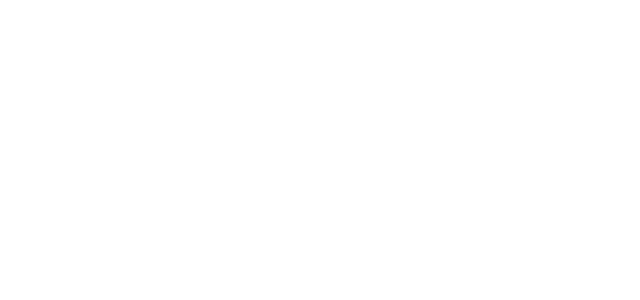
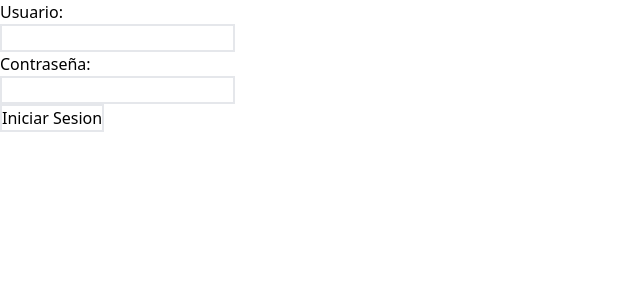
Before and after one commit to jleonardod/Bibliotek, a React (Vite) app: page / in a window 1280 px wide. Shown: the top 300 px of the page, without its empty margins (0-640 px from the left). Built offline with nearby package versions, Linux system fonts and the light colour scheme.

Commit message:
Inicio de Sesión

```diff
--- a/src/Routes.jsx
+++ /dev/null
@@ -1,15 +0,0 @@
-import { BrowserRouter, Switch, Route } from "react-router-dom"
-
-
-
-function Routes() {
-  return (
-    <BrowserRouter>
-      <Switch>
-        <Route />
-      </Switch>
-    </BrowserRouter>
-  )
-}
-
-export default Routes
--- /dev/null
+++ b/src/Rutas.jsx
@@ -0,0 +1,17 @@
+import { BrowserRouter, Routes, Route } from "react-router-dom"
+import Login from "./pages/Login.jsx"
+import Home from "./pages/Home"
+
+
+function Rutas() {
+  return (
+    <BrowserRouter>
+      <Routes>
+        <Route path="/" element={<Login/>}/>
+        <Route exact path="/Home" element={<Home/>}/>
+      </Routes>
+    </BrowserRouter>
+  )
+}
+
+export default Rutas
--- a/src/main.jsx
+++ b/src/main.jsx
@@ -1,10 +1,10 @@
 import React from 'react'
 import ReactDOM from 'react-dom/client'
-import Routes from './Routes'
+import Rutas from './Rutas'
 import './index.css'
 
 ReactDOM.createRoot(document.getElementById('root')).render(
   <React.StrictMode>
-    <Routes />
+    <Rutas />
   </React.StrictMode>,
 )
--- /dev/null
+++ b/src/pages/Home.jsx
@@ -0,0 +1,18 @@
+import React, {Component} from "react"
+import Cookies from 'universal-cookie'
+
+const cookies = new Cookies()
+
+class Home extends Component {
+  render(){
+    console.log(cookies.get('id'))
+    console.log(cookies.get('username'))
+    return(
+      <div>
+        Home
+      </div>
+    )
+  }
+}
+
+export default Home
--- a/src/pages/Login.jsx
+++ b/src/pages/Login.jsx
@@ -1,9 +1,62 @@
 import React, {Component} from 'react'
+import axios from 'axios'
+import md5 from 'md5'
+import Cookies from 'universal-cookie'
+
+const baseUrl="http://localhost:3001/usuarios"
+const cookies = new Cookies()
 
 class Login extends Component {
+  state={
+    form:{
+      username: '',
+      password: ''
+    }
+  }
+
+  handleChange= async e=>{
+    await this.setState({
+      form:{
+        ...this.state.form,
+        [e.target.name]: e.target.value
+      }
+    })
+  }
+
+  iniciarSesion=async()=>{
+    await axios.get(baseUrl, {params: {username: this.state.form.username, password: md5(this.state.form.password)}})
+    .then(response=>{
+      return response.data
+    })
+    .then(response=>{
+      if(response.length>0){
+        var respuesta=response[0]
+        cookies.set('id', respuesta.id, {path: "/"})
+        cookies.set('username', respuesta.username, {path: "/"})
+        alert(`Bienvenido ${respuesta.username}`)
+        window.location.href="./Home"
+      }else{
+        alert("El usuario o contraseña no son correctos")
+      }
+    })
+    .catch(error=>{
+      console.log(error);
+    })
+  }
+
   render(){
     return(
-      <div>Hola Mundo</div>
+      <div>
+        <label>Usuario: </label>
+        <br />
+        <input type="text" className='border-black-500 border-2' name="username" onChange={this.handleChange}/>
+        <br />
+        <label>Contraseña: </label>
+        <br />
+        <input type="password" className='border-black-500 border-2' name="password" onChange={this.handleChange}/>
+        <br />
+        <button className='border-black-500 border-2' onClick={()=> this.iniciarSesion()}>Iniciar Sesion</button>
+      </div>
     )
   }
 }
```
